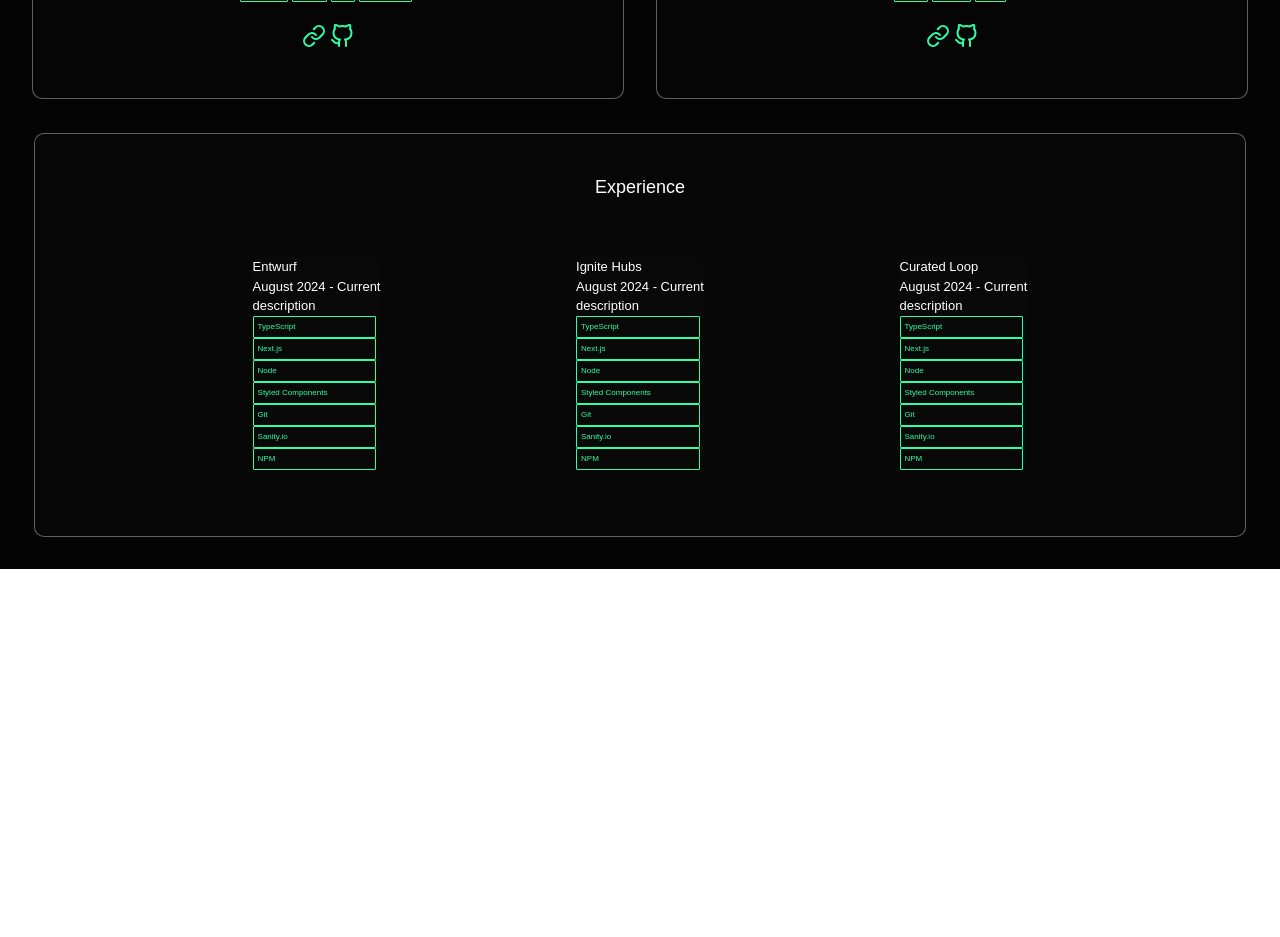
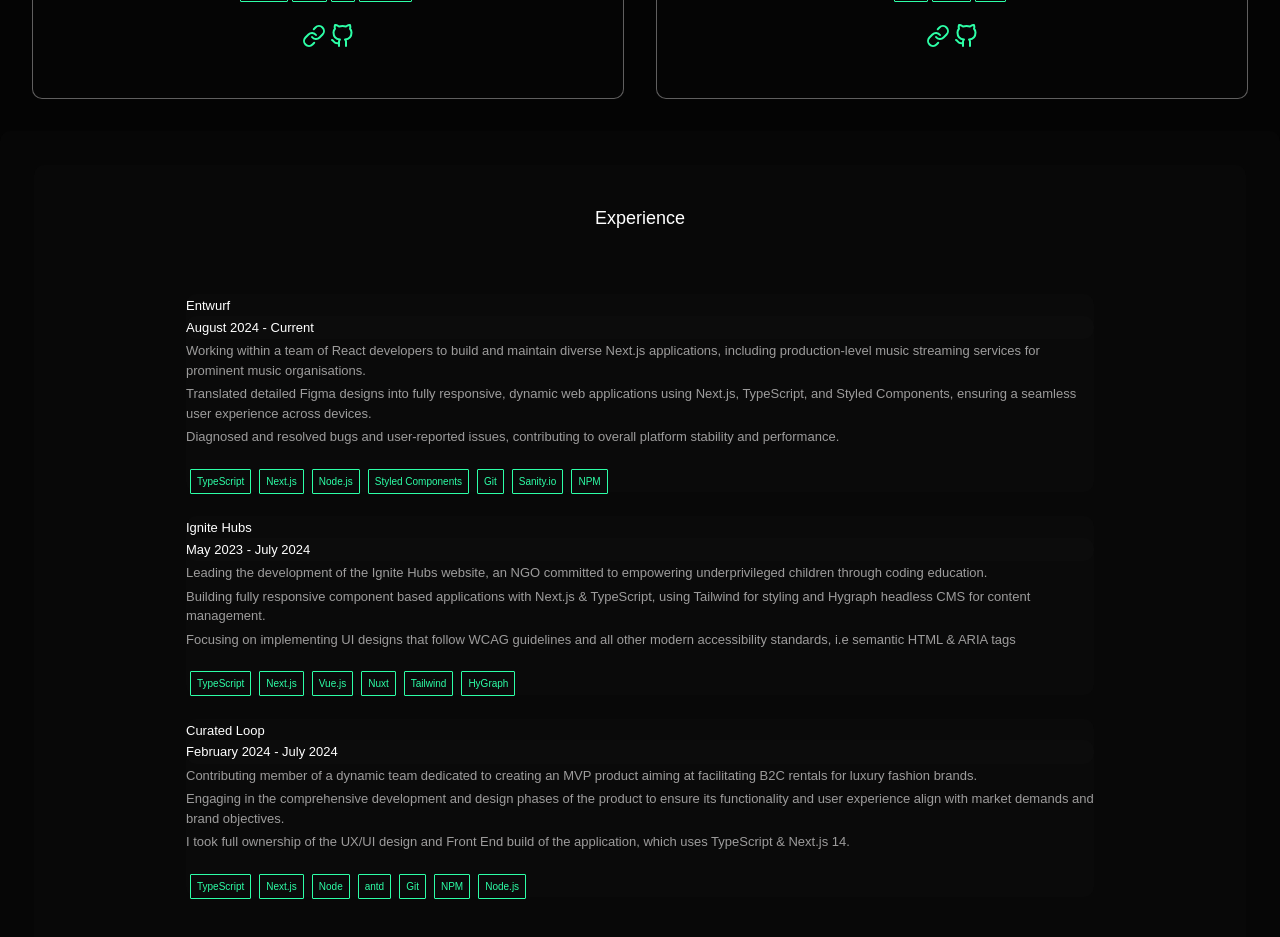
Before and after one commit to Jacobbidmead/v-3, a Next.js app: page / in a window 1280 px wide. Shown: the part 1380-2317 px from the top of the page. Before the commit the page ends 1949 px from the top, so only its background shows below. Built offline with nearby package versions, Linux system fonts and the light colour scheme; a web font is replaced by a local one.

Commit message:
feat: added data to experience section and styled

```diff
--- a/app/components/experience/Experience.style.tsx
+++ b/app/components/experience/Experience.style.tsx
@@ -13,18 +13,18 @@
 export const ExperienceContainer = styled.section`
   display: flex;
   flex-direction: column;
-  width: 95%;
-  margin-left: auto;
-  margin-right: auto;
+  width: 100%;
+  justify-content: center;
   margin-bottom: 30px;
   background-color: rgba(64, 63, 63, 0.033);
   border-radius: 10px;
+  padding: 2em;
 `;
 
 export const ExperienceSection = styled.div`
   color: white;
   background-color: rgba(64, 63, 63, 0.033);
-  border: 1px solid rgba(194, 193, 193, 0.477);
+
   border-radius: 10px;
   font-size: 13px;
   padding: 40px 20px;
@@ -36,13 +36,14 @@
 `;
 
 export const ExperienceTextContainer = styled.div`
-  width: 100%;
   box-sizing: border-box;
-  padding: 2em;
-  display: flex;
-  flex-direction: row;
+
+  display: grid;
+  grid-template-columns: 1fr;
+  padding: 32px;
+  gap: 2rem;
   gap: 24px;
-  justify-content: space-evenly;
+  margin: 0px 100px;
 
   ${media.mobile`
    flex-direction: column;
@@ -56,20 +57,26 @@
 `;
 
 export const ExperienceText = styled(motion.div)`
-  display: flex;
-  flex-direction: column;
   border-radius: 10px;
   border-radius: 10px;
   background-color: rgba(64, 63, 63, 0.033);
+  padding: 2px 0px;
+`;
+export const ExperienceParagraph = styled.p`
+  padding: 2px 0;
+  display: block;
+  color: rgba(194, 193, 193, 0.8);
 `;
 
-export const ExperienceParagraph = styled.p``;
+export const TechContainer = styled.div`
+  margin-top: 22px;
+`;
 
 export const Tech = styled.span`
   color: rgb(45, 255, 167);
   border: 1px solid;
-  padding: 4px;
+  padding: 6px;
   border-radius: 1px;
-  margin-right: 4px;
-  font-size: 8px;
+  margin: 4px;
+  font-size: 10px;
 `;
--- a/app/components/experience/Experience.tsx
+++ b/app/components/experience/Experience.tsx
@@ -2,10 +2,11 @@
 
 import { ExperienceContainer, ExperienceHeader, ExperienceSection } from "./Experience.style";
 import ExperienceTextSection from "./ExperienceTextSection";
+
 interface Experience {
   company: string;
   dates: string;
-  description: string;
+  description: string[];
   technologies: string[];
 }
 interface ExperienceProps {
@@ -16,27 +17,49 @@
   {
     company: `Entwurf`,
     dates: `August 2024 - Current`,
-    description: `description`,
-    technologies: ["TypeScript", "Next.js", "Node", "Styled Components", "Git", "Sanity.io", "NPM"],
+    description: [
+      "Working within a team of React developers to build and maintain diverse Next.js applications, including production-level music streaming services for prominent music organisations.",
+
+      "Translated detailed Figma designs into fully responsive, dynamic web applications using Next.js, TypeScript, and Styled Components, ensuring a seamless user experience across devices.",
+
+      "Diagnosed and resolved bugs and user-reported issues, contributing to overall platform stability and performance.",
+    ],
+    technologies: [
+      "TypeScript",
+      "Next.js",
+      "Node.js",
+      "Styled Components",
+      "Git",
+      "Sanity.io",
+      "NPM",
+    ],
   },
   {
     company: `Ignite Hubs`,
-    dates: `August 2024 - Current`,
-    description: `description`,
-    technologies: ["TypeScript", "Next.js", "Node", "Styled Components", "Git", "Sanity.io", "NPM"],
+    dates: `May 2023 - July 2024`,
+    description: [
+      "Leading the development of the Ignite Hubs website, an NGO committed to empowering underprivileged children through coding education.",
+      "Building fully responsive component based applications with Next.js & TypeScript, using Tailwind for styling and Hygraph headless CMS for content management.",
+      "Focusing on implementing UI designs that follow WCAG guidelines and all other modern accessibility standards, i.e semantic HTML & ARIA tags",
+    ],
+    technologies: ["TypeScript", "Next.js", "Vue.js", "Nuxt", "Tailwind", "HyGraph"],
   },
   {
     company: `Curated Loop`,
-    dates: `August 2024 - Current`,
-    description: `description`,
-    technologies: ["TypeScript", "Next.js", "Node", "Styled Components", "Git", "Sanity.io", "NPM"],
+    dates: `February 2024 - July 2024`,
+    description: [
+      "Contributing member of a dynamic team dedicated to creating an MVP product aiming at facilitating B2C rentals for luxury fashion brands.",
+      "Engaging in the comprehensive development and design phases of the product to ensure its functionality and user experience align with market demands and brand objectives.",
+      "I took full ownership of the UX/UI design and Front End build of the application, which uses TypeScript & Next.js 14.",
+    ],
+    technologies: ["TypeScript", "Next.js", "Node", "antd", "Git", "NPM", "Node.js"],
   },
 ];
 
 const Experience: React.FC<ExperienceProps> = () => {
   return (
     <>
-      <ExperienceContainer>
+      <ExperienceContainer id='experience'>
         <ExperienceSection>
           <ExperienceHeader>Experience</ExperienceHeader>
           <ExperienceTextSection experience={experience} />
--- a/app/components/experience/ExperienceTextSection.tsx
+++ b/app/components/experience/ExperienceTextSection.tsx
@@ -4,14 +4,14 @@
   ExperienceParagraph,
   ExperienceText,
   ExperienceTextContainer,
-  ExperienceHeader,
+  TechContainer,
   Tech,
 } from "./Experience.style";
 
 interface Experience {
   company: string;
   dates: string;
-  description: string;
+  description: string[];
   technologies: string[];
 }
 interface ExperienceProps {
@@ -25,12 +25,17 @@
           <>
             <ExperienceText>
               {job.company}
-              <ExperienceParagraph>{job.dates}</ExperienceParagraph>
-              <ExperienceParagraph>{job.description}</ExperienceParagraph>
 
-              {job.technologies.map((tech, index) => (
-                <Tech key={index}>{tech}</Tech>
+              <ExperienceText>{job.dates}</ExperienceText>
+
+              {job.description.map((des, i) => (
+                <ExperienceParagraph key={i}>{des}</ExperienceParagraph>
               ))}
+              <TechContainer>
+                {job.technologies.map((tech, index) => (
+                  <Tech key={index}>{tech}</Tech>
+                ))}
+              </TechContainer>
             </ExperienceText>
           </>
         ))}
```
